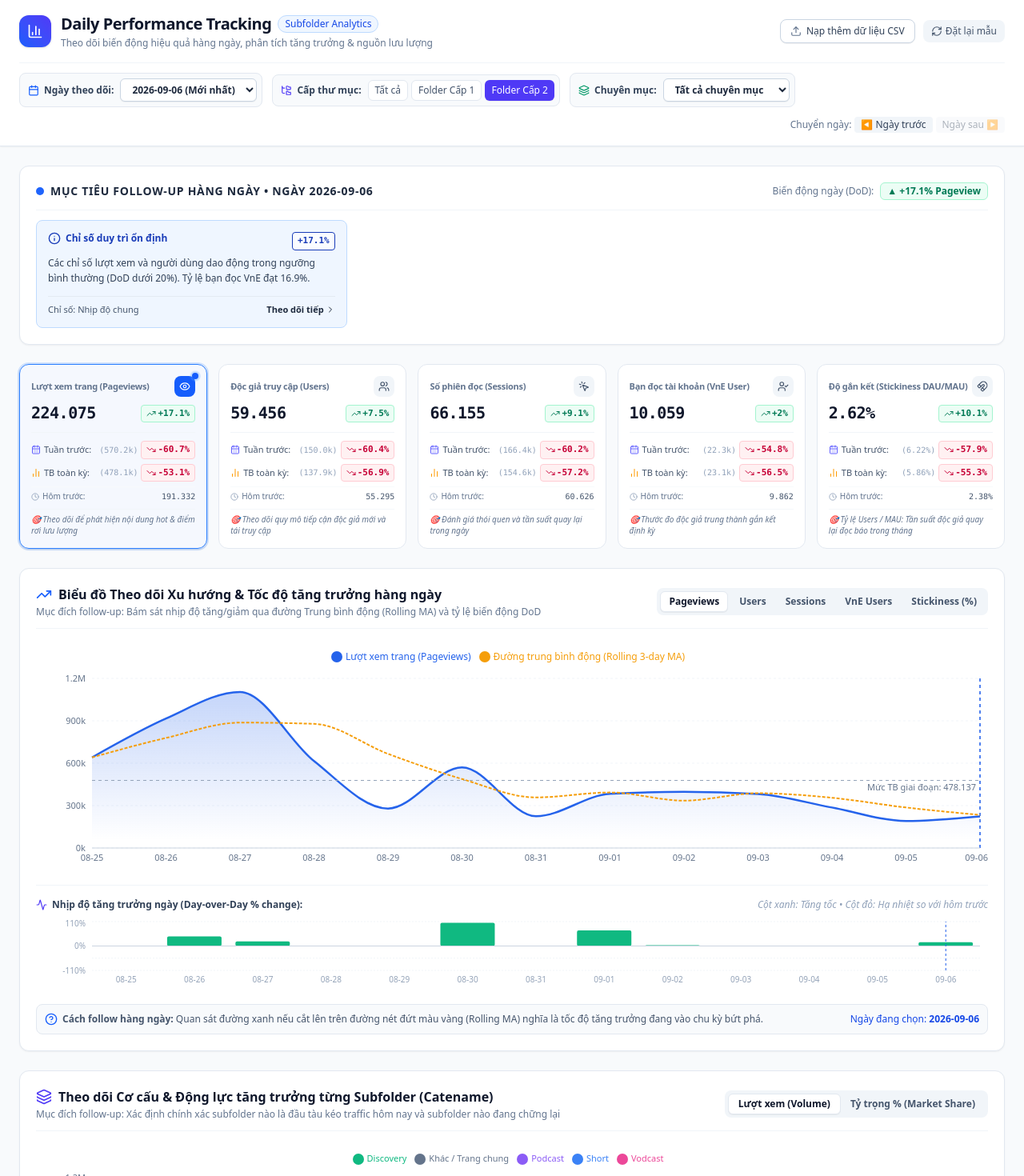
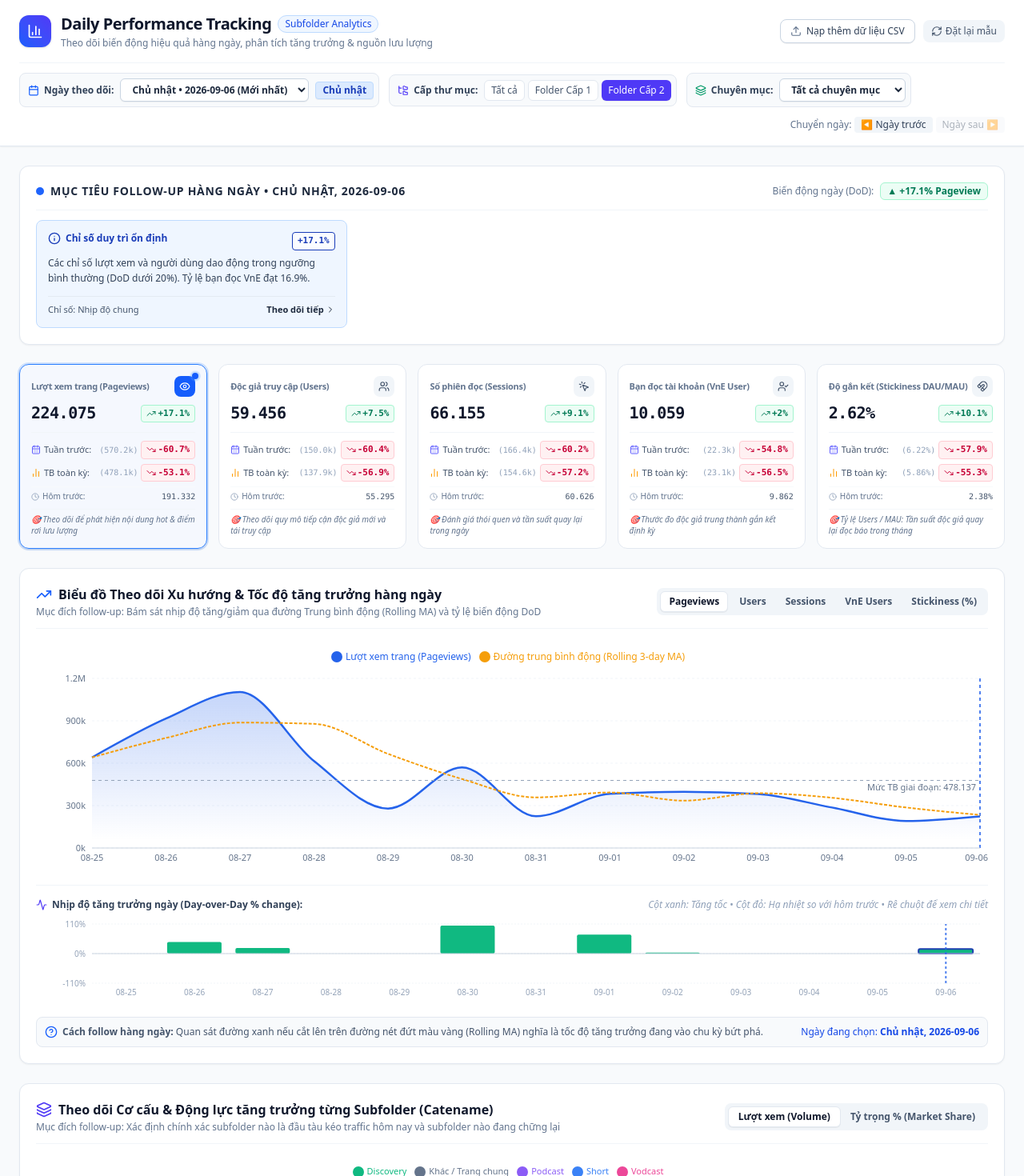
Before and after one commit to vinh-ngoquang/Vne-go-test, a React (Vite) app: page / in a window 1280 px wide. Shown: the top 1470 px of the page at 80% size. Built offline with nearby package versions, Linux system fonts and the light colour scheme.

Commit message:
feat(ui): display Vietnamese day of week for dates
Add utility to format dates as Vietnamese weekdays and integrate across dashboard components (Header, Summary, Charts, and Tables) to improve date readability.

```diff
--- a/src/components/DailyDiagnosticTable.tsx
+++ b/src/components/DailyDiagnosticTable.tsx
@@ -1,6 +1,6 @@
 import React, { useState, useMemo } from 'react';
 import { DailySummary, CategorySummary } from '../types';
-import { formatNumber } from '../utils/analytics';
+import { formatNumber, getDayOfWeekVi } from '../utils/analytics';
 import { Table, ArrowUpDown, Download, Search, CheckCircle, AlertTriangle } from 'lucide-react';
 
 interface DailyDiagnosticTableProps {
@@ -237,8 +237,12 @@ export const DailyDiagnosticTable: React.FC<DailyDiagnosticTableProps> = ({
                           : 'hover:bg-slate-50'
                       }`}
                     >
-                      <td className="py-2.5 px-3 font-mono font-medium text-slate-900">
-                        {row.date} {isSelected && <span className="ml-1 text-[10px] text-blue-600 font-bold">(Đang chọn)</span>}
+                      <td className="py-2.5 px-3 font-medium text-slate-900 whitespace-nowrap">
+                        <span className="text-slate-500 font-normal mr-1.5 inline-block min-w-[55px]">
+                          {getDayOfWeekVi(row.date)}
+                        </span>
+                        <span className="font-mono">{row.date}</span>
+                        {isSelected && <span className="ml-1.5 text-[10px] text-blue-600 font-bold bg-blue-100 px-1 py-0.2 rounded">(Đang chọn)</span>}
                       </td>
                       <td className="py-2.5 px-3 text-right font-mono font-bold text-slate-800">
                         {formatNumber(row.pageview)}
--- a/src/components/DailyTrendChart.tsx
+++ b/src/components/DailyTrendChart.tsx
@@ -1,6 +1,6 @@
 import React from 'react';
 import { DailySummary } from '../types';
-import { formatNumber } from '../utils/analytics';
+import { formatNumber, getDayOfWeekVi } from '../utils/analytics';
 import {
   ResponsiveContainer,
   ComposedChart,
@@ -167,7 +167,7 @@ export const DailyTrendChart: React.FC<DailyTrendChartProps> = ({
                 return (
                   <div className="bg-slate-900 text-white text-xs p-3 rounded-lg shadow-lg border border-slate-800 space-y-1">
                     <div className="font-bold text-slate-200 border-b border-slate-700 pb-1 flex items-center justify-between gap-4">
-                      <span>Ngày: {d.date}</span>
+                      <span>{getDayOfWeekVi(d.date)} &bull; {d.date}</span>
                       <span className="text-[10px] text-blue-400">Click để chọn ngày này</span>
                     </div>
                     <div className="flex items-center justify-between gap-4 pt-1">
@@ -254,12 +254,21 @@ export const DailyTrendChart: React.FC<DailyTrendChartProps> = ({
             Nhịp độ tăng trưởng ngày (Day-over-Day % change):
           </span>
           <span className="text-slate-400 italic">
-            Cột xanh: Tăng tốc &bull; Cột đỏ: Hạ nhiệt so với hôm trước
+            Cột xanh: Tăng tốc &bull; Cột đỏ: Hạ nhiệt so với hôm trước &bull; Rê chuột để xem chi tiết
           </span>
         </div>
-        <div className="h-24 w-full">
+        <div className="h-28 w-full">
           <ResponsiveContainer width="100%" height="100%">
-            <ComposedChart data={chartData} margin={{ top: 5, right: 10, left: 10, bottom: 0 }}>
+            <ComposedChart
+              data={chartData}
+              onClick={(state: any) => {
+                if (state && state.activePayload && state.activePayload.length > 0) {
+                  const clickedDate = state.activePayload[0].payload.date;
+                  if (clickedDate && onSelectDate) onSelectDate(clickedDate);
+                }
+              }}
+              margin={{ top: 8, right: 10, left: 10, bottom: 0 }}
+            >
               <CartesianGrid strokeDasharray="2 2" vertical={false} stroke="#f1f5f9" />
               <XAxis dataKey="displayDate" tickLine={false} axisLine={false} tick={{ fontSize: 10, fill: '#94a3b8' }} />
               <YAxis
@@ -268,22 +277,63 @@ export const DailyTrendChart: React.FC<DailyTrendChartProps> = ({
                 tickFormatter={(v) => `${v}%`}
                 tick={{ fontSize: 10, fill: '#94a3b8' }}
               />
+              <Tooltip
+                cursor={{ fill: 'rgba(241, 245, 249, 0.65)' }}
+                content={({ active, payload }) => {
+                  if (active && payload && payload.length > 0) {
+                    const d = payload[0].payload;
+                    const hasDod = d.dodPct !== undefined;
+                    const isPos = (d.dodPct ?? 0) >= 0;
+                    return (
+                      <div className="bg-slate-900 text-white p-3 rounded-lg shadow-xl text-xs border border-slate-700 min-w-[210px] z-50">
+                        <div className="font-bold text-slate-200 border-b border-slate-800 pb-1.5 mb-2 flex items-center justify-between">
+                          <span>
+                            {getDayOfWeekVi(d.date)} &bull; {d.date}
+                          </span>
+                          {d.date === selectedDate && (
+                            <span className="text-[10px] bg-blue-600 text-white px-1.5 py-0.5 rounded font-semibold">
+                              Đang chọn
+                            </span>
+                          )}
+                        </div>
+                        <div className="flex justify-between items-center py-1">
+                          <span className="text-slate-400">Giá trị {metricLabelMap[metric]}:</span>
+                          <span className="font-mono font-bold text-white">
+                            {metric === 'stickiness' ? `${d.value}%` : formatNumber(d.value)}
+                          </span>
+                        </div>
+                        <div className="flex justify-between items-center py-1 border-t border-slate-800/80">
+                          <span className="text-slate-400">Tốc độ tăng DoD:</span>
+                          <span className={`font-mono font-bold ${hasDod ? (isPos ? 'text-emerald-400' : 'text-rose-400') : 'text-slate-400'}`}>
+                            {hasDod ? `${isPos ? '+' : ''}${d.dodPct}%` : 'Mốc ngày đầu tiên'}
+                          </span>
+                        </div>
+                        <div className="text-[10px] text-slate-400 mt-2 italic text-center pt-1.5 border-t border-slate-800">
+                          Click vào cột để chuyển ngày theo dõi
+                        </div>
+                      </div>
+                    );
+                  }
+                  return null;
+                }}
+              />
               <ReferenceLine y={0} stroke="#cbd5e1" />
               {selectedDate && (
                 <ReferenceLine
                   x={selectedDate.slice(5)}
                   stroke="#2563eb"
                   strokeDasharray="3 3"
-                  strokeWidth={1.5}
-                  strokeOpacity={0.7}
+                  strokeWidth={2}
+                  strokeOpacity={0.8}
                 />
               )}
               <Bar
                 dataKey="dodPct"
                 name="Tăng trưởng % DoD"
                 shape={(props: any) => {
-                  const { x, y, width, height, value } = props;
+                  const { x, y, width, height, value, payload } = props;
                   const isPos = value >= 0;
+                  const isCurrent = payload?.date === selectedDate;
                   return (
                     <rect
                       x={x}
@@ -291,7 +341,10 @@ export const DailyTrendChart: React.FC<DailyTrendChartProps> = ({
                       width={width}
                       height={height}
                       fill={isPos ? '#10b981' : '#f43f5e'}
+                      stroke={isCurrent ? '#1e40af' : 'none'}
+                      strokeWidth={isCurrent ? 2 : 0}
                       rx={2}
+                      style={{ cursor: 'pointer', transition: 'all 0.15s ease' }}
                     />
                   );
                 }}
@@ -310,7 +363,7 @@ export const DailyTrendChart: React.FC<DailyTrendChartProps> = ({
           </span>
         </div>
         <span className="font-medium text-blue-700 hidden sm:inline">
-          Ngày đang chọn: <strong>{selectedDate}</strong>
+          Ngày đang chọn: <strong>{getDayOfWeekVi(selectedDate)}, {selectedDate}</strong>
         </span>
       </div>
     </div>
--- a/src/components/FollowUpSummaryBanner.tsx
+++ b/src/components/FollowUpSummaryBanner.tsx
@@ -1,6 +1,7 @@
 import React from 'react';
 import { DailyAlert } from '../types';
 import { AlertCircle, TrendingUp, TrendingDown, Info, CheckCircle2, ChevronRight } from 'lucide-react';
+import { getDayOfWeekVi } from '../utils/analytics';
 
 interface FollowUpSummaryBannerProps {
   alerts: DailyAlert[];
@@ -19,7 +20,7 @@ export const FollowUpSummaryBanner: React.FC<FollowUpSummaryBannerProps> = ({
         <div className="flex items-center gap-2">
           <span className="w-2.5 h-2.5 rounded-full bg-blue-600 animate-pulse"></span>
           <h2 className="text-sm font-bold uppercase tracking-wider text-slate-800">
-            Mục tiêu Follow-up hàng ngày &bull; Ngày {selectedDate}
+            Mục tiêu Follow-up hàng ngày &bull; {getDayOfWeekVi(selectedDate)}, {selectedDate}
           </h2>
         </div>
         <div className="flex items-center gap-2 text-xs">
--- a/src/components/Header.tsx
+++ b/src/components/Header.tsx
@@ -1,5 +1,6 @@
 import React from 'react';
 import { Calendar, Filter, Upload, Layers, FolderTree, RefreshCw, BarChart3 } from 'lucide-react';
+import { getDayOfWeekVi } from '../utils/analytics';
 
 interface HeaderProps {
   dates: string[];
@@ -87,10 +88,15 @@ export const Header: React.FC<HeaderProps> = ({
             >
               {dates.map((d) => (
                 <option key={d} value={d}>
-                  {d} {d === dates[dates.length - 1] ? '(Mới nhất)' : ''}
+                  {getDayOfWeekVi(d)} • {d} {d === dates[dates.length - 1] ? '(Mới nhất)' : ''}
                 </option>
               ))}
             </select>
+            {selectedDate && (
+              <span className="inline-flex items-center px-2 py-0.5 rounded text-xs font-bold bg-blue-100 text-blue-800 border border-blue-200 shadow-2xs">
+                {getDayOfWeekVi(selectedDate)}
+              </span>
+            )}
           </div>
 
           {/* Folder Level Filter */}
--- a/src/utils/analytics.ts
+++ b/src/utils/analytics.ts
@@ -357,3 +357,21 @@ export function formatCompactNumber(num: number): string {
   }
   return num.toString();
 }
+
+/**
+ * Convert YYYY-MM-DD to Vietnamese day of week (e.g. "Thứ hai", "Thứ ba", "Chủ nhật")
+ */
+export function getDayOfWeekVi(dateStr: string, short: boolean = false): string {
+  if (!dateStr) return '';
+  const parts = dateStr.split('-').map(Number);
+  if (parts.length !== 3) return '';
+  const [year, month, day] = parts;
+  const d = new Date(Date.UTC(year, month - 1, day));
+  const dayIndex = d.getUTCDay();
+  if (short) {
+    const shortDays = ['CN', 'T2', 'T3', 'T4', 'T5', 'T6', 'T7'];
+    return shortDays[dayIndex];
+  }
+  const days = ['Chủ nhật', 'Thứ hai', 'Thứ ba', 'Thứ tư', 'Thứ năm', 'Thứ sáu', 'Thứ bảy'];
+  return days[dayIndex];
+}
```
